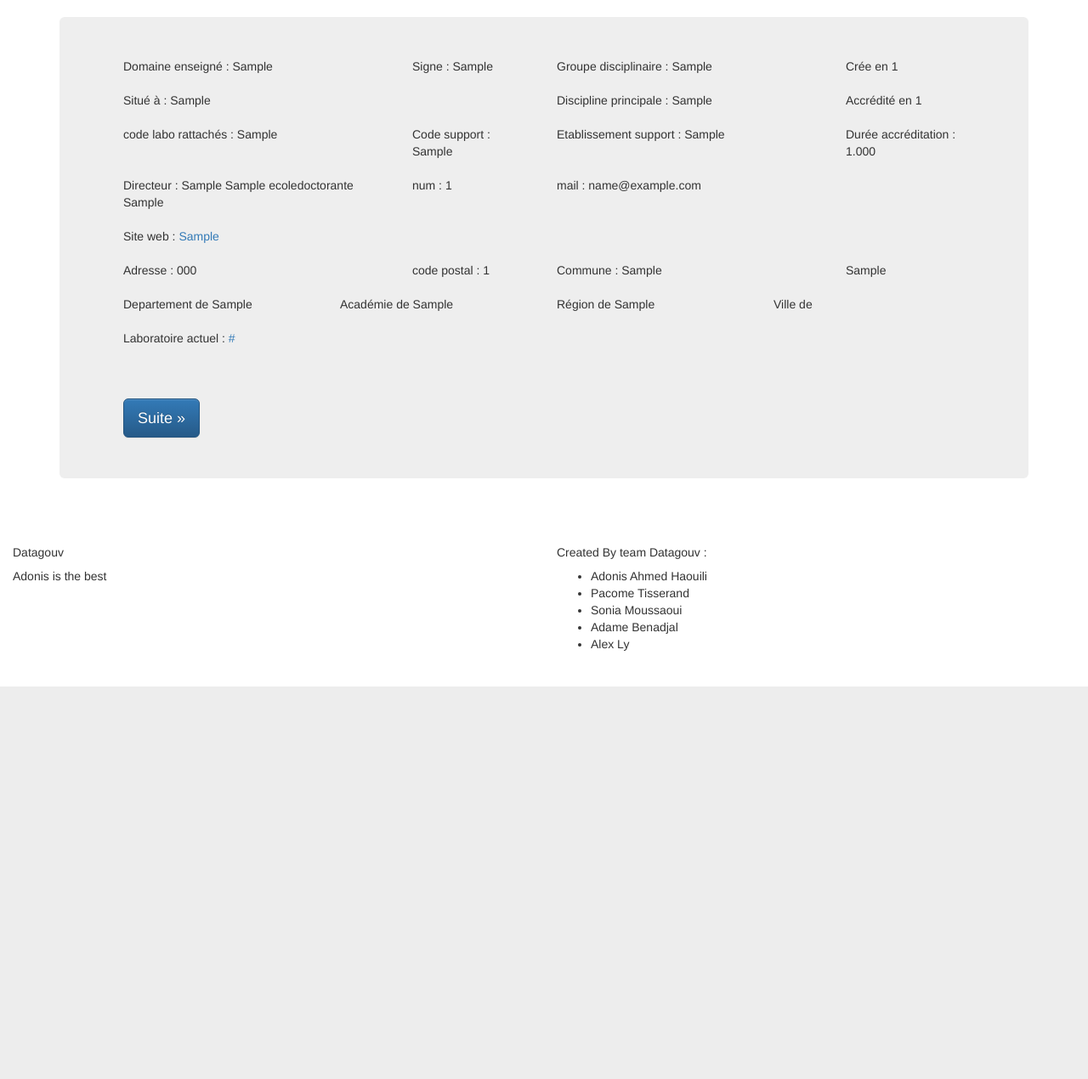
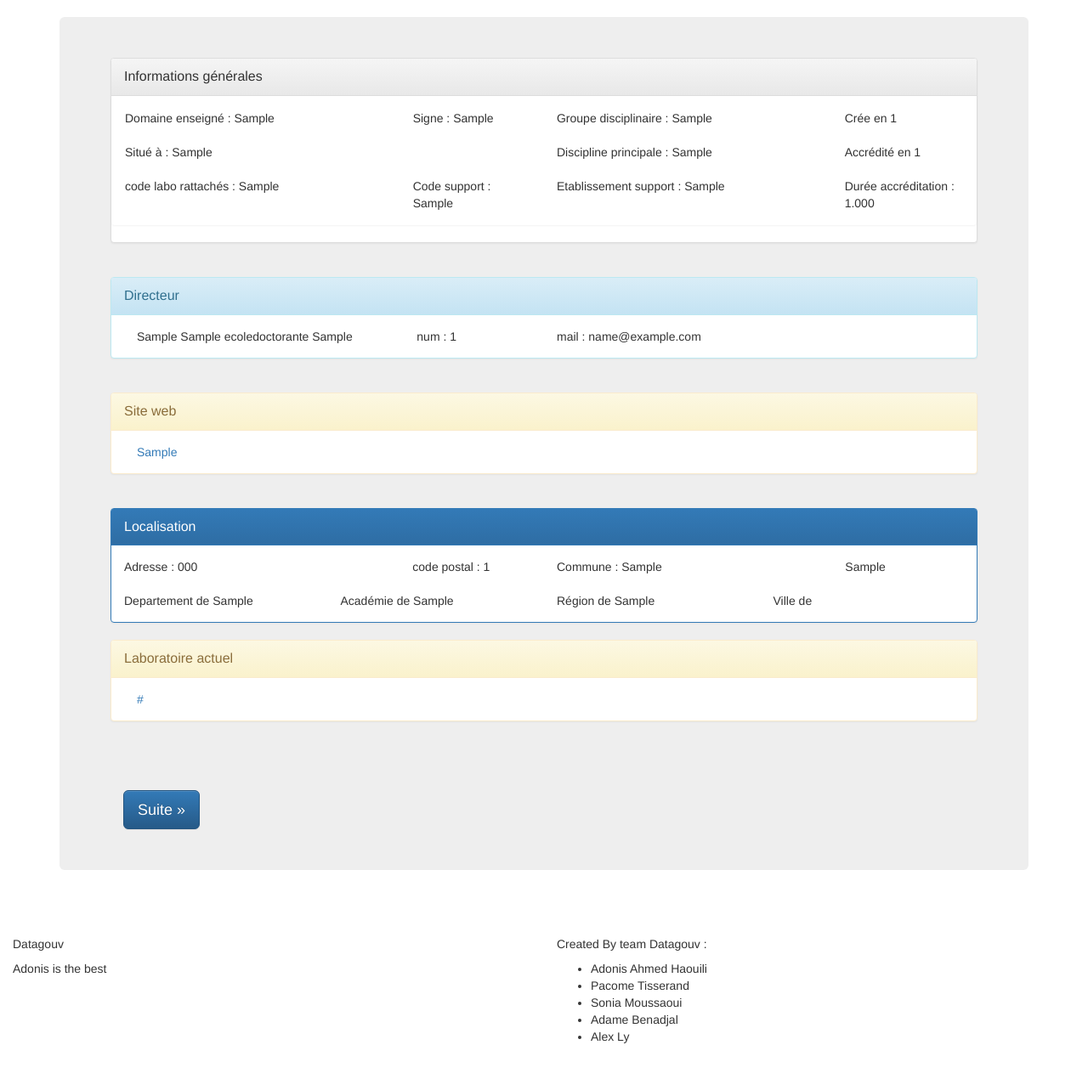
Before and after one commit to darcosion/datagouv, a Django app: a page that uses datagouv/template/IdEcoleDoctorante.html in a window 1280 px wide. Shown: the part 52-1322 px from the top of the page at 85% size. Before the commit the page ends 860 px from the top, so only its background shows below. Run offline with Django 3.2, Linux system fonts and the light colour scheme; tables that the repository leaves empty hold one stand-in row (values such as "Sample post"); some libraries are stand-ins or nearby versions.

Commit message:
Rendu correcte Ecole Doctorante

```diff
--- a/datagouv/template/IdEcoleDoctorante.html
+++ b/datagouv/template/IdEcoleDoctorante.html
@@ -5,6 +5,12 @@
     <div class="jumbotron">
             <div class="container">
               <!-- hey, et si on foutais des panels avec bootstrap ? ça pourrais rendre bien !  -->
+              <div class="row">
+              <div class="panel panel-default">
+                <div class="panel-heading">
+                 <div class="panel-title">Informations générales</div>
+                </div>
+              <div class="panel panel-body">
               <div class="row">
                 <div class="col-sm-4">Domaine enseigné : {{ ret.libelle }} </div>
                 {% if ret.signe %}
@@ -29,17 +35,40 @@
                 <div class="col-sm-4">Etablissement support : {{ ret.etablissement_support }}</div>
                 <div class="col-sm-2">Durée accréditation : {{ ret.duree_accreditation }}</div>
               </div>
+                </div>
+                </div>
+            </div>
               <br/>
               <div class="row">
-                <div class="col-sm-4">Directeur : {{ ret.civilite_du_directeur }} {{ ret.nom_du_directeur }} {{ ret.prenom_du_directeur }}</div>
+                <div class="panel panel-info">
+                  <div class="panel-heading">
+                    <div class="panel-title">Directeur</div>
+                  </div>
+                <div class="panel-body">
+                <div class="col-sm-4">{{ ret.civilite_du_directeur }} {{ ret.nom_du_directeur }} {{ ret.prenom_du_directeur }}</div>
                 <div class="col-sm-2">num : {{ ret.telephone }}</div>
                 <div class="col-sm-6">mail : {{ ret.mail }}</div>
                 </div>
+                </div>
+              </div>
               <br/>
               <div class="row">
-                <div class="col-sm-12">Site web : <a href="{{ ret.site_web }}">{{ ret.site_web }}</a></div>
+                <div class="panel panel-warning">
+                  <div class="panel-heading">
+                    <div class="panel-title">Site web</div>
+                  </div>
+                  <div class="panel-body">
+                    <div class="col-sm-12"><a href="{{ ret.site_web }}">{{ ret.site_web }}</a></div>
+                  </div>
+                </div>
               </div>
               <br/>
+              <div class="row">
+              <div class="panel panel-primary">
+                <div class="panel-heading">
+                    <div class="panel-title">Localisation</div>
+                </div>
+                <div class="panel-body">
                   <div class="row">
                     <div class="col-sm-4">Adresse : {{ ret.adresse_postale }}</div>
                     <div class="col-sm-2">code postal : {{ ret.code_postal }}</div>
@@ -53,9 +82,18 @@
                     <div class="col-sm-3">Région de {{ ret.libelle_region }}</div>
                     <div class="col-sm-3">Ville de {{ ret.libelle_ville }}</div>
                   </div>
-              <br/>
+                </div>
+              </div>
+              </div>
               <div class="row">
-                <div class="col-sm-12">Laboratoire actuel : <a href="{{ ret.url_structures_de_recherche_actives }}">{{ ret.url_structures_de_recherche_actives }}</a></div>
+                <div class="panel panel-warning">
+                  <div class="panel-heading">
+                    <div class="panel-title">Laboratoire actuel</div>
+                  </div>
+                  <div class="panel-body">
+                    <div class="col-sm-12"><a href="{{ ret.url_structures_de_recherche_actives }}">{{ ret.url_structures_de_recherche_actives }}</a></div>
+                  </div>
+                </div>
               </div>
               <br/>
               <div class="row">
```
Lines whose indentation alone changed are shown as unchanged.
